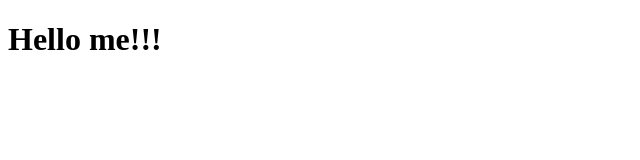
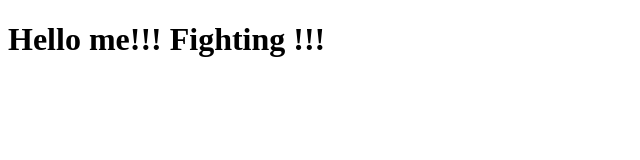
Before and after one commit to sarojiniraman/coursera-HtmlCss, a plain HTML site: page site/index.html in a window 1280 px wide. Shown: the whole page, without its empty margins (0-640 px from the left). Drawn offline with Linux system fonts and the light colour scheme.

Commit message:
small content change.

```diff
--- a/site/index.html
+++ b/site/index.html
@@ -4,6 +4,6 @@
 	<title>Hello</title>
 </head>
 <body>
-<h1>Hello me!!!</h1>
+<h1>Hello me!!! Fighting !!!</h1>
 </body>
 </html>
```
